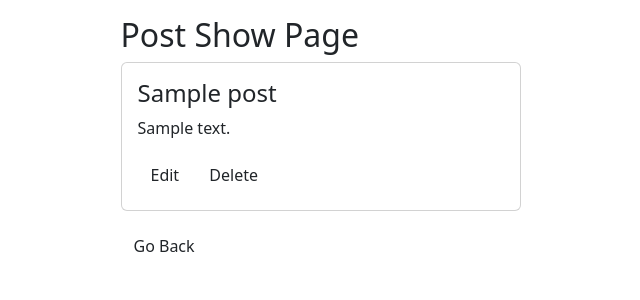
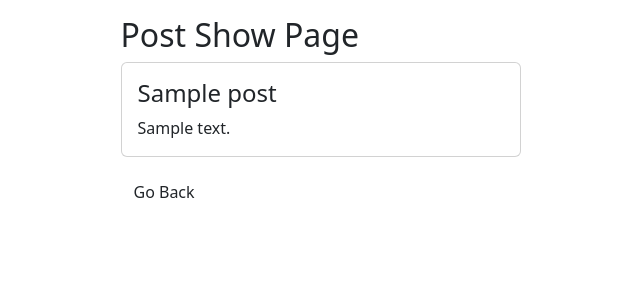
Before and after one commit to SampurnaC/inigram, a Django app: page /posts/show/1/ in a window 1280 px wide. Shown: the part 56-356 px from the top of the page, without its empty margins (294-934 px from the left). Run offline with Django 4.2, Linux system fonts and the light colour scheme; tables that the repository leaves empty hold one stand-in row (values such as "Sample post").

Commit message:
show edit and delete buttons only for post users

```diff
--- a/inigramapp/templates/inigramapp/show.html
+++ b/inigramapp/templates/inigramapp/show.html
@@ -11,9 +11,10 @@
                 <h4 class="card-title">{{post.title}}</h4>
 
                 <p class="card-text">{{post.description}}</p>
-                <a href="{% url 'edit-post' post.id%}" class="btn btn-default">Edit</a>
-                <a href="{% url 'delete-post' post.id%}" class="btn btn-default">Delete</a>
-
+                {% if post.author == request.user %}
+                    <a href="{% url 'edit-post' post.id%}" class="btn btn-default">Edit</a>
+                    <a href="{% url 'delete-post' post.id%}" class="btn btn-default">Delete</a>
+                {% endif %}
             </div>
         </div>
         <a href="{% url 'home' %}" class="btn btn-default mt-3">Go Back</a>
```
